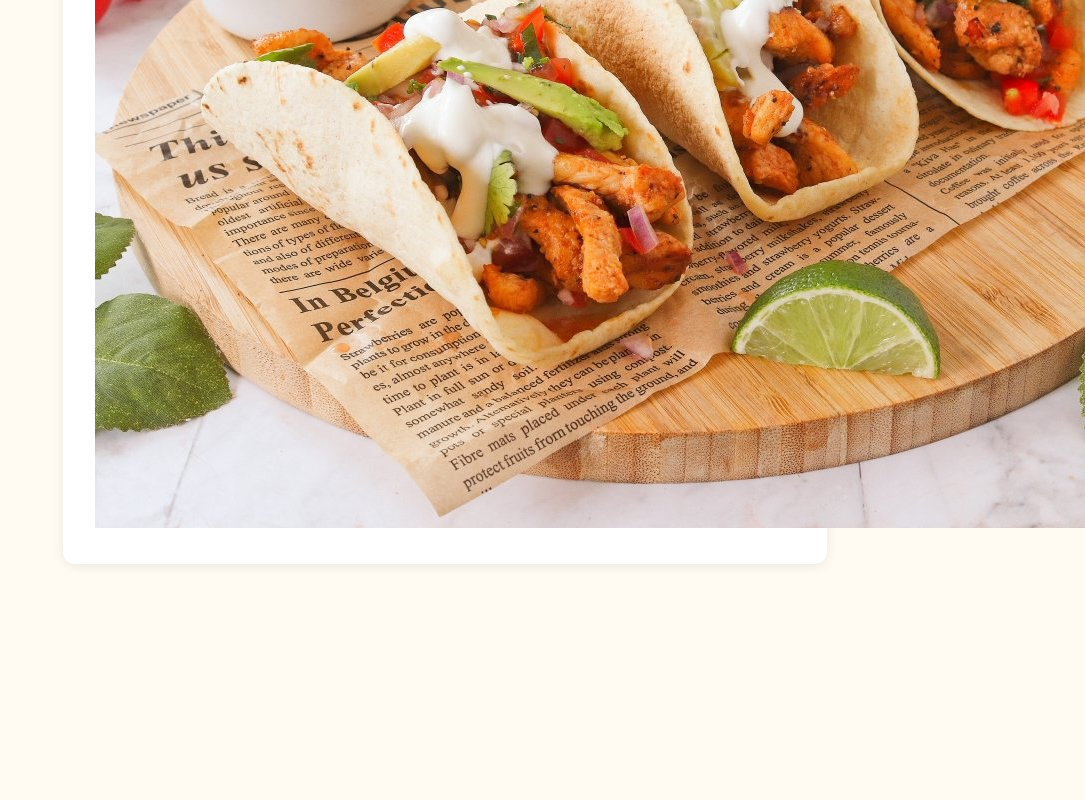
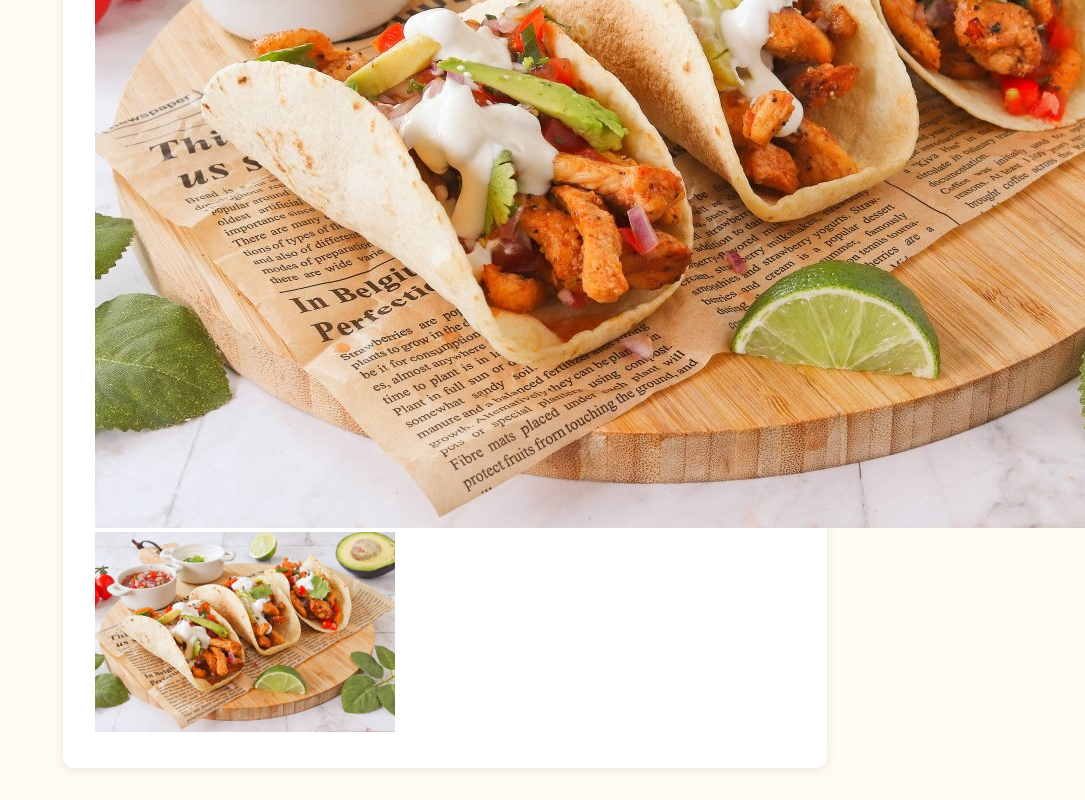
Before and after one commit to benjaruizgomez009-wq/benfrontsm, a plain HTML site: page index.html in a window 1280 px wide. Shown: the part 1346-2146 px from the top of the page, without its empty margins (195-1280 px from the left). Before the commit the page ends 1942 px from the top, so only its background shows below. Drawn offline with Linux system fonts and the light colour scheme.

Commit message:
Add files via upload

```diff
--- a/index.html
+++ b/index.html
@@ -54,5 +54,6 @@
       <img src="https://bonviveur.com/es/recetas/tacos-de-pollo" alt="Tacos de Pollo" style="display: block; margin: 2rem auto; max-width: 100%; border-radius: 12px;" /> >
       <br />
       <img src="./imagenes/tacos-de-pollo.jpg" alt="imagen no disponible">
+      <img src="./imagenes/tacos-de-pollo.jpg" alt="imagen no disponible" width="300">
   </body>
 </html>
```
